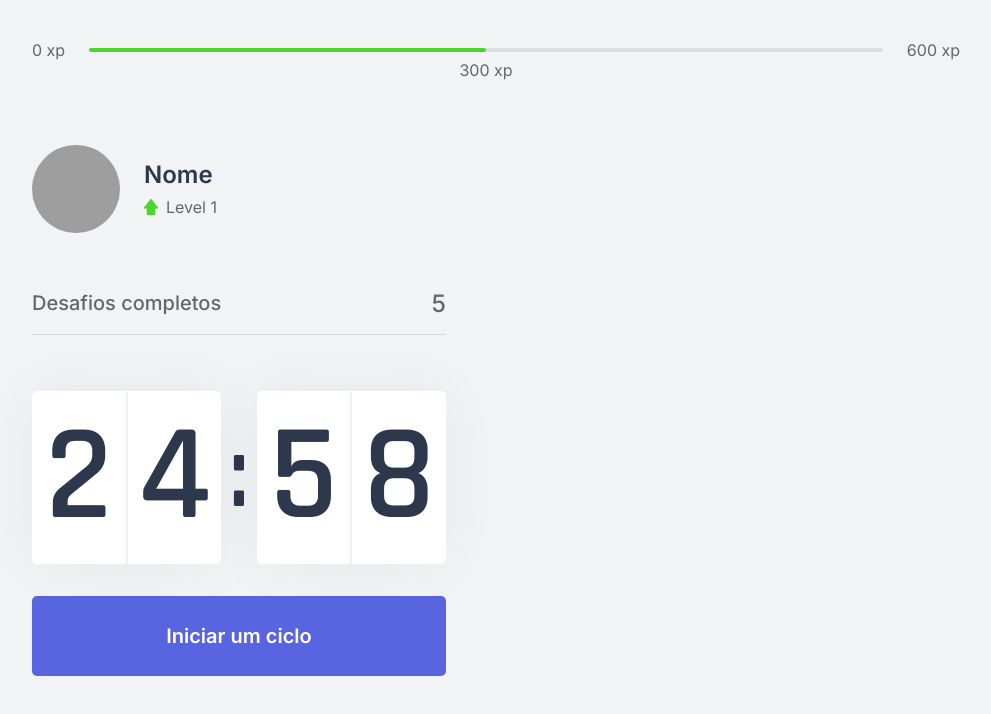
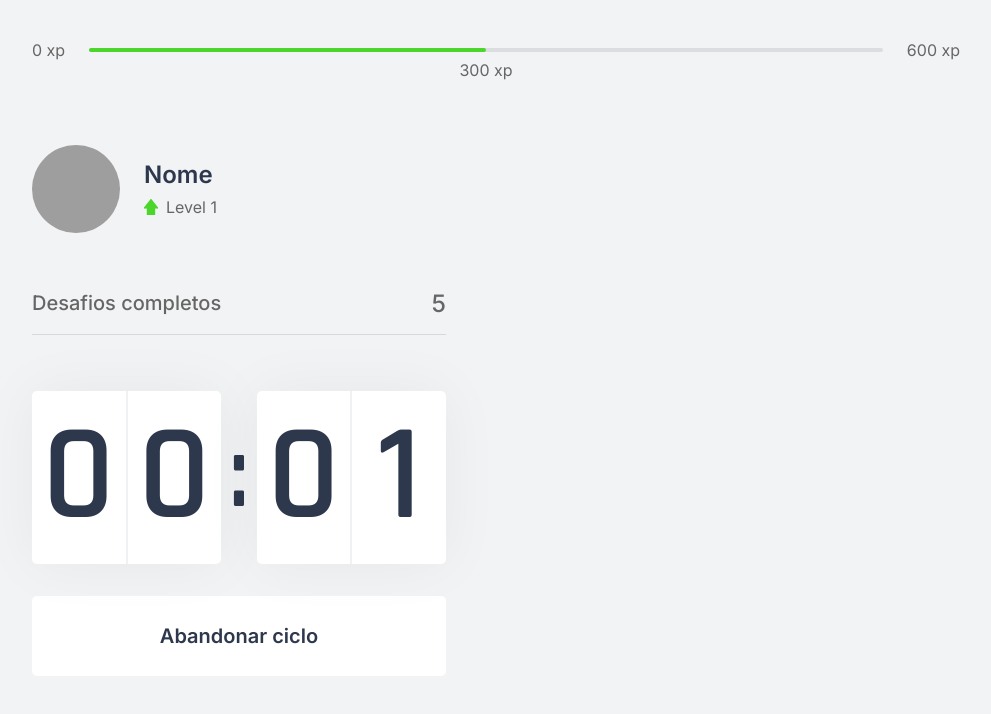
Before and after one commit to luanws/moveit, a Next.js app: page / in a window 1280 px wide. Both pictures are taken after a click on the button "Iniciar um ciclo". Shown: the top 714 px of the page, without its empty margins (144-1135 px from the left). Built offline with nearby package versions, Linux system fonts and the light colour scheme; grey boxes are pictures that could not be loaded.

Commit message:
CountDown

```diff
--- a/src/components/CountDown/index.tsx
+++ b/src/components/CountDown/index.tsx
@@ -1,10 +1,14 @@
 import { useEffect, useState } from "react"
-
 const styles = require('./styles.module.css')
 
+let timeout: NodeJS.Timeout
+
 export default function CountDown() {
-  const [time, setTime] = useState<number>(25 * 60)
-  const [active, setActive] = useState<boolean>(false)
+  const initialTime = 0.05 * 60
+
+  const [time, setTime] = useState<number>(initialTime)
+  const [isActive, setIsActive] = useState<boolean>(false)
+  const [hasFinished, setHasFinished] = useState<boolean>(false)
 
   const minutes = Math.floor(time / 60)
   const seconds = time % 60
@@ -12,13 +16,22 @@ export default function CountDown() {
   const [secondLeft, secondRight] = String(seconds).padStart(2, '0').split('')
 
   useEffect(() => {
-    if (active && time > 0) {
-      setTimeout(() => setTime(time => time - 1), 1000)
+    if (isActive && time > 0) {
+      timeout = setTimeout(() => setTime(time => time - 1), 1000)
+    } else if (isActive && time == 0) {
+      setIsActive(false)
+      setHasFinished(true)
     }
-  }, [active, time])
+  }, [isActive, time])
 
   function startCountDown() {
-    setActive(true)
+    setIsActive(true)
+  }
+
+  function resetCountDown() {
+    clearTimeout(timeout)
+    setIsActive(false)
+    setTime(initialTime)
   }
 
   return (
@@ -34,6 +47,25 @@ export default function CountDown() {
           <span>{secondRight}</span>
         </div>
       </div>
+
+      {hasFinished && (
+        <button
+          disabled
+          className={styles.countDownButton}
+        >
+          Ciclo encerrado
+        </button>
+      )}
+      {!hasFinished && isActive && (
+        <button
+          type="button"
+          className={[styles.countDownButton, styles.countDownButtonActive].join(' ')}
+          onClick={resetCountDown}
+        >
+          Abandonar ciclo
+        </button>
+      )}
+      {!hasFinished && !isActive && (
         <button
           type="button"
           className={styles.countDownButton}
@@ -41,6 +73,7 @@ export default function CountDown() {
         >
           Iniciar um ciclo
         </button>
+      )}
     </div>
   )
 }
--- a/src/components/CountDown/styles.module.css
+++ b/src/components/CountDown/styles.module.css
@@ -50,6 +50,22 @@
     transition: background-color 0.2s;
 }
 
-.countDownButton:hover {
+.countDownButtonActive {
+    background-color: var(--white);
+    color: var(--title);
+}
+
+.countDownButton:not(:disabled):hover {
     background-color: var(--blue-dark);
 }
+
+.countDownButtonActive:not(:disabled):hover {
+    background-color: var(--red);
+    color: var(--white);
+}
+
+.countDownButton:disabled {
+    background-color: var(--white);
+    color: var(--text);
+    cursor: not-allowed;
+}
```
Lines whose indentation alone changed are shown as unchanged.
